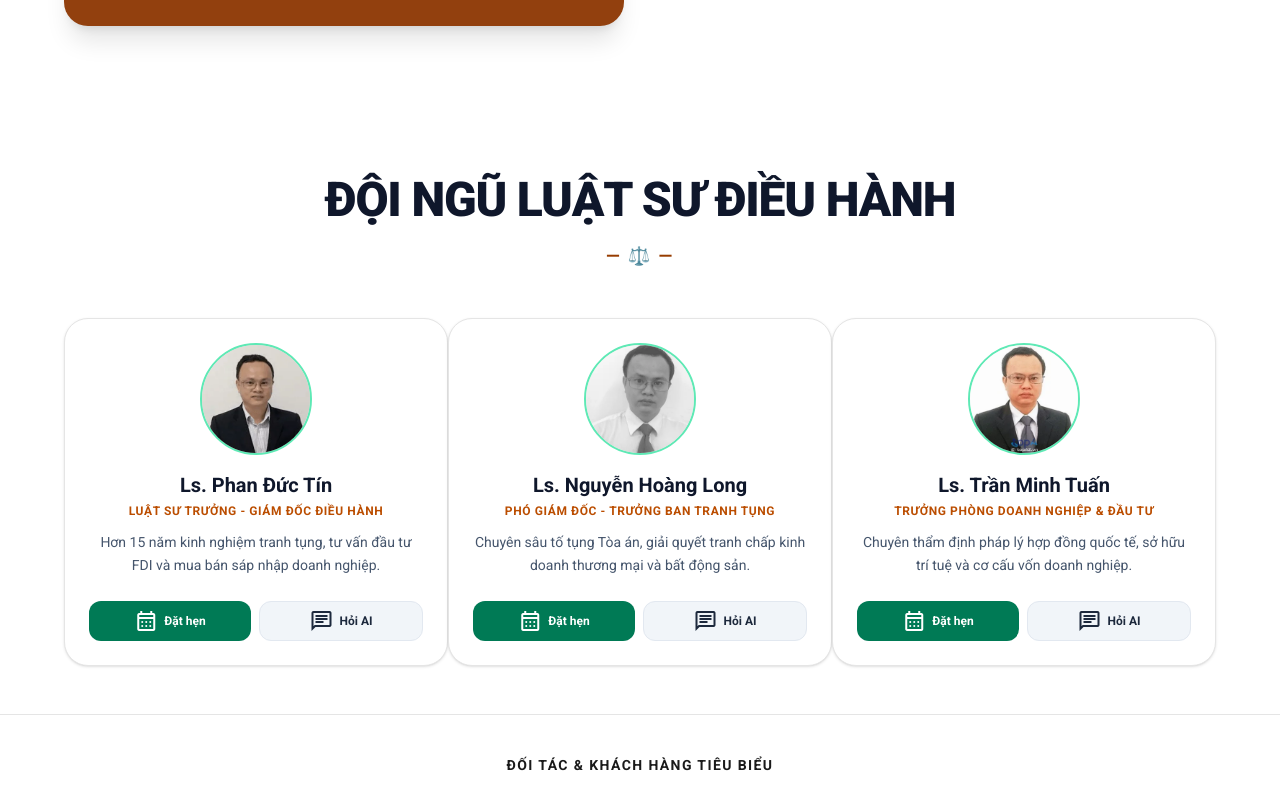
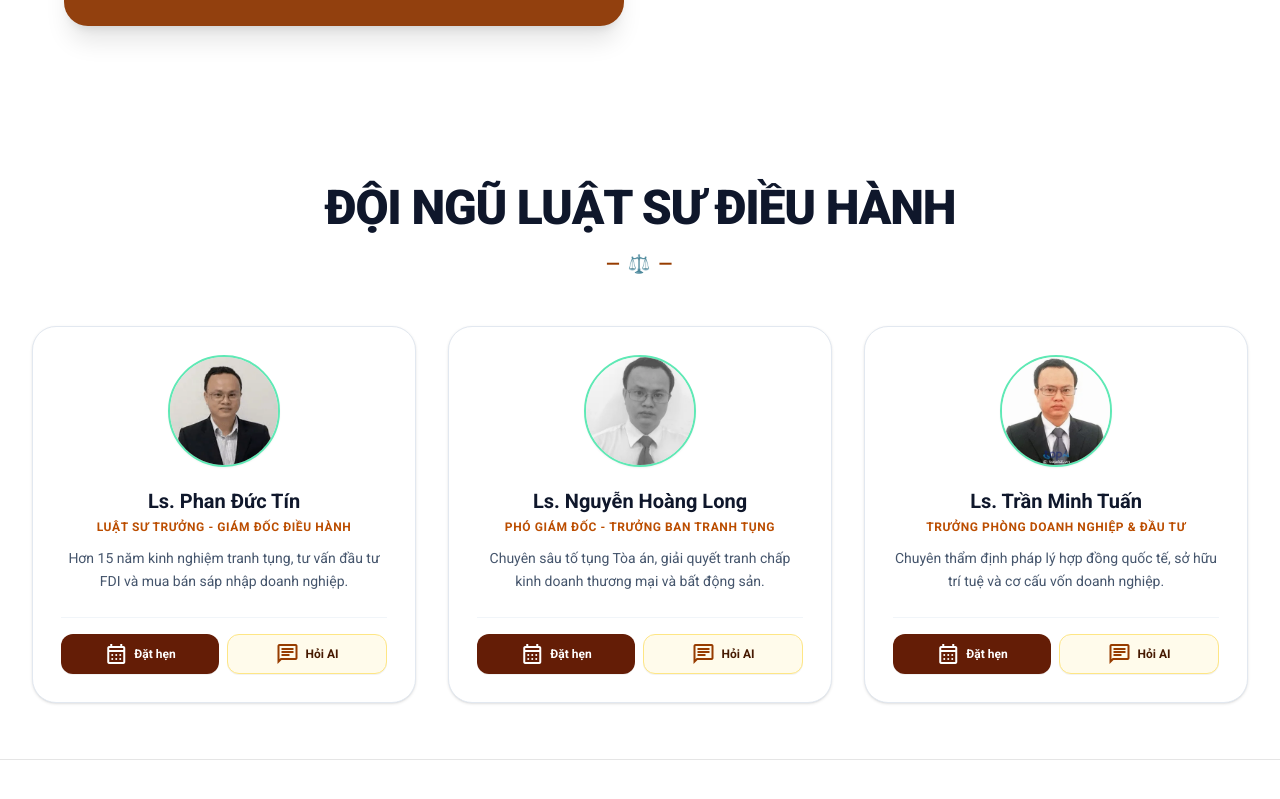
Before and after one commit to RexMcG/webluatductin, a Next.js app: page / in a window 1280 px wide. Shown: the part 4260-5059 px from the top of the page. Built offline with nearby package versions, Linux system fonts and the light colour scheme.

Commit message:
fix: resolve collapsed gaps on lawyer team section and all calculator grids

```diff
--- a/src/app/ai-form-checker/page.tsx
+++ b/src/app/ai-form-checker/page.tsx
@@ -38,7 +38,7 @@ export default function AIFormChecker() {
       </div>
 
       {/* SPLIT-SCREEN DASHBOARD */}
-      <div className="grid grid-cols-1 md:grid-cols-2 gap-gutter mb-24">
+      <div className="grid grid-cols-1 md:grid-cols-2 gap-6 lg:gap-8 mb-24">
         {/* LEFT PANEL (Upload & Preview) */}
         <div className="flex flex-col h-[600px] border border-border-neutral rounded-lg bg-white shadow-sm overflow-hidden">
           {/* Initial Upload State */}
--- a/src/app/court-fee-calculator/page.tsx
+++ b/src/app/court-fee-calculator/page.tsx
@@ -34,7 +34,7 @@ export default function CourtFeeCalculator() {
         </p>
       </div>
 
-      <div className="grid grid-cols-1 md:grid-cols-12 gap-gutter">
+      <div className="grid grid-cols-1 md:grid-cols-12 gap-6 lg:gap-8">
         {/* Calculator Widget */}
         <div className="md:col-span-7 lg:col-span-8 bg-surface-main border border-border-neutral p-6 md:p-8 rounded shadow-sm">
           <form className="space-y-6" onSubmit={handleSubmit}>
--- a/src/app/page.tsx
+++ b/src/app/page.tsx
@@ -642,7 +642,7 @@ export default function Home() {
       </section>
 
       {/* Expert Attorneys */}
-      <section className="max-w-container-max mx-auto px-margin-mobile md:px-margin-desktop py-12">
+      <section className="max-w-7xl mx-auto px-4 md:px-8 py-14">
         <div className="text-center mb-12 w-full flex flex-col items-center justify-center">
           <h2 className="text-3xl md:text-5xl font-black text-slate-900 font-sans leading-tight tracking-tight uppercase text-center mb-2">
             Đội Ngũ Luật Sư Điều Hành
@@ -651,7 +651,7 @@ export default function Home() {
             <span className="tracking-widest font-bold text-lg">— ⚖️ —</span>
           </div>
         </div>
-        <div className="grid grid-cols-1 md:grid-cols-3 gap-gutter">
+        <div className="grid grid-cols-1 md:grid-cols-3 gap-6 lg:gap-8">
           {[
             {
               name: "Ls. Phan Đức Tín",
@@ -672,8 +672,8 @@ export default function Home() {
               img: "avatar3.webp"
             }
           ].map((ls, idx) => (
-            <div key={idx} className="border border-border-neutral p-6 rounded-3xl bg-white shadow-sm flex flex-col items-center text-center hover:shadow-lg transition-all">
-              <div className="w-28 h-28 bg-emerald-100 rounded-full border-2 border-emerald-300 mb-4 overflow-hidden shadow-inner">
+            <div key={idx} className="border border-slate-200 p-6 sm:p-7 rounded-3xl bg-white shadow-sm hover:shadow-xl hover:border-amber-400 hover:-translate-y-1 transition-all flex flex-col items-center text-center">
+              <div className="w-28 h-28 bg-emerald-100 rounded-full border-2 border-emerald-300 mb-5 overflow-hidden shadow-xs">
                 <img
                   alt={ls.name}
                   width={112}
@@ -686,12 +686,12 @@ export default function Home() {
               <h3 className="text-xl font-bold text-slate-900 font-sans mb-1">{ls.name}</h3>
               <p className="text-xs font-bold text-amber-700 uppercase tracking-wider mb-3">{ls.role}</p>
               <p className="text-slate-600 text-sm mb-6 leading-relaxed flex-grow">{ls.desc}</p>
-              <div className="flex gap-2 w-full">
-                <Link className="flex items-center justify-center gap-1.5 flex-1 bg-emerald-700 text-white h-10 rounded-xl font-bold text-xs hover:bg-emerald-800 transition-colors" href="/appointment">
+              <div className="flex gap-2 w-full pt-4 border-t border-slate-100">
+                <Link className="flex items-center justify-center gap-1.5 flex-1 bg-[#641D06] text-white h-10 rounded-xl font-bold text-xs hover:bg-black transition-colors shadow-2xs" href="/appointment">
                   <span className="material-symbols-outlined text-sm">calendar_month</span> Đặt hẹn
                 </Link>
-                <Link className="flex items-center justify-center gap-1.5 flex-1 bg-slate-100 text-slate-800 border border-slate-200 h-10 rounded-xl font-bold text-xs hover:bg-slate-200 transition-colors" href="/ai-chatbot">
-                  <span className="material-symbols-outlined text-sm">chat</span> Hỏi AI
+                <Link className="flex items-center justify-center gap-1.5 flex-1 bg-amber-50 text-amber-950 border border-amber-200 h-10 rounded-xl font-bold text-xs hover:bg-amber-100 transition-colors shadow-2xs" href="/ai-chatbot">
+                  <span className="material-symbols-outlined text-sm text-amber-800">chat</span> Hỏi AI
                 </Link>
               </div>
             </div>
--- a/src/app/pit-calculator/page.tsx
+++ b/src/app/pit-calculator/page.tsx
@@ -57,7 +57,7 @@ export default function PITCalculator() {
       </div>
 
         {/* Two-Column Layout */}
-        <div className="grid grid-cols-1 lg:grid-cols-3 gap-gutter">
+        <div className="grid grid-cols-1 lg:grid-cols-3 gap-6 lg:gap-8">
           {/* ===== LEFT COLUMN: Calculator ===== */}
           <div className="lg:col-span-2 space-y-stack-lg">
             {/* Calculator Form */}
--- a/src/app/salary-calculator/page.tsx
+++ b/src/app/salary-calculator/page.tsx
@@ -70,7 +70,7 @@ export default function SalaryCalculator() {
       </div>
 
         {/* Two-Column Layout */}
-        <div className="grid grid-cols-1 lg:grid-cols-3 gap-gutter">
+        <div className="grid grid-cols-1 lg:grid-cols-3 gap-6 lg:gap-8">
           {/* ===== LEFT COLUMN: Calculator ===== */}
           <div className="lg:col-span-2 space-y-stack-lg">
             {/* Calculator Form */}
```
